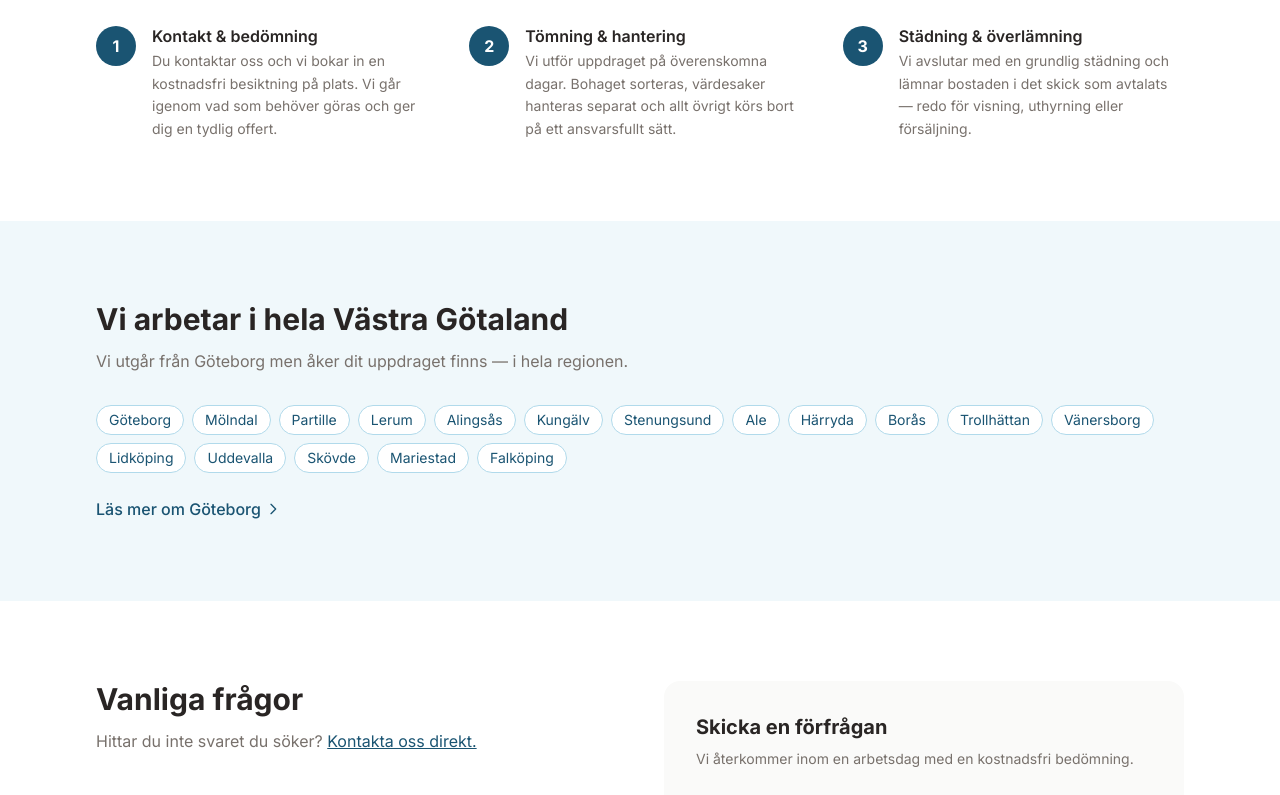
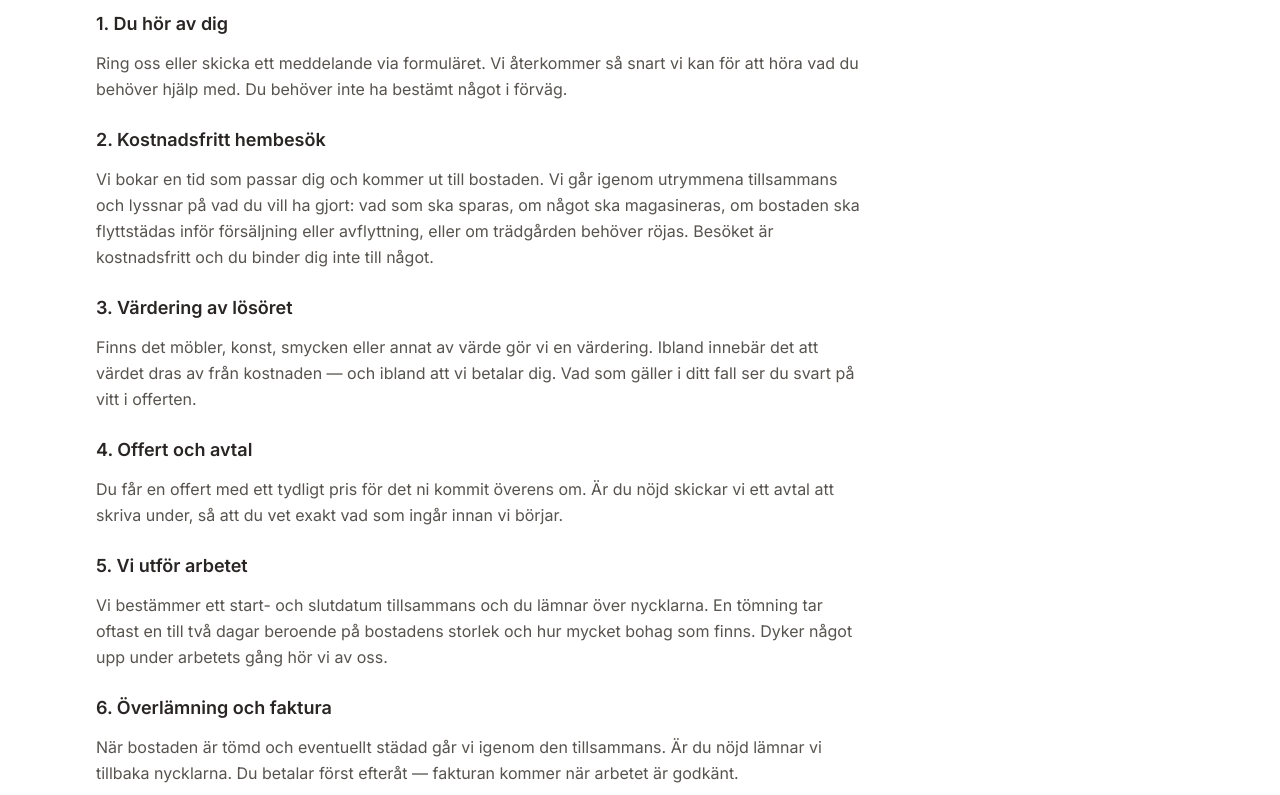
Before and after one commit to Abbe91/mydodsbo, a Next.js app: page / in a window 1280 px wide. Shown: the part 1320-2115 px from the top of the page. Built offline with nearby package versions, Linux system fonts and the light colour scheme.

Commit message:
update the project

```diff
--- a/app/page.tsx
+++ b/app/page.tsx
@@ -131,38 +131,52 @@ export default function HomePage() {
       {/* How it works */}
       <section className="section bg-white">
         <div className="container">
-          <div className="mb-10 max-w-xl">
-            <h2 className="text-2xl md:text-3xl font-bold mb-3">Så här går det till</h2>
-            <p className="text-stone-500">Tre enkla steg från kontakt till avslutat uppdrag.</p>
-          </div>
-          <div className="grid grid-cols-1 md:grid-cols-3 gap-8">
-            {[
-              {
-                step: '1',
-                heading: 'Kontakt & bedömning',
-                body: 'Du kontaktar oss och vi bokar in en kostnadsfri besiktning på plats. Vi går igenom vad som behöver göras och ger dig en tydlig offert.',
-              },
-              {
-                step: '2',
-                heading: 'Tömning & hantering',
-                body: 'Vi utför uppdraget på överenskomna dagar. Bohaget sorteras, värdesaker hanteras separat och allt övrigt körs bort på ett ansvarsfullt sätt.',
-              },
-              {
-                step: '3',
-                heading: 'Städning & överlämning',
-                body: 'Vi avslutar med en grundlig städning och lämnar bostaden i det skick som avtalats — redo för visning, uthyrning eller försäljning.',
-              },
-            ].map(({ step, heading, body }) => (
-              <div key={step} className="flex gap-4">
-                <div className="flex-shrink-0 w-10 h-10 rounded-full bg-brand-700 text-white font-bold flex items-center justify-center">
-                  {step}
-                </div>
-                <div>
-                  <h3 className="font-semibold text-stone-800 mb-1">{heading}</h3>
-                  <p className="text-stone-500 text-sm leading-relaxed">{body}</p>
-                </div>
-              </div>
-            ))}
+          <div className="prose-content">
+            <h2>Så går det till — från första kontakt till återlämnad nyckel</h2>
+
+            <h3>1. Du hör av dig</h3>
+            <p>
+              Ring oss eller skicka ett meddelande via formuläret. Vi återkommer så snart vi
+              kan för att höra vad du behöver hjälp med. Du behöver inte ha bestämt något i
+              förväg.
+            </p>
+
+            <h3>2. Kostnadsfritt hembesök</h3>
+            <p>
+              Vi bokar en tid som passar dig och kommer ut till bostaden. Vi går igenom
+              utrymmena tillsammans och lyssnar på vad du vill ha gjort: vad som ska sparas,
+              om något ska magasineras, om bostaden ska flyttstädas inför försäljning eller
+              avflyttning, eller om trädgården behöver röjas. Besöket är kostnadsfritt och du
+              binder dig inte till något.
+            </p>
+
+            <h3>3. Värdering av lösöret</h3>
+            <p>
+              Finns det möbler, konst, smycken eller annat av värde gör vi en värdering.
+              Ibland innebär det att värdet dras av från kostnaden — och ibland att vi betalar
+              dig. Vad som gäller i ditt fall ser du svart på vitt i offerten.
+            </p>
+
+            <h3>4. Offert och avtal</h3>
+            <p>
+              Du får en offert med ett tydligt pris för det ni kommit överens om. Är du nöjd
+              skickar vi ett avtal att skriva under, så att du vet exakt vad som ingår innan
+              vi börjar.
+            </p>
+
+            <h3>5. Vi utför arbetet</h3>
+            <p>
+              Vi bestämmer ett start- och slutdatum tillsammans och du lämnar över nycklarna.
+              En tömning tar oftast en till två dagar beroende på bostadens storlek och hur
+              mycket bohag som finns. Dyker något upp under arbetets gång hör vi av oss.
+            </p>
+
+            <h3>6. Överlämning och faktura</h3>
+            <p>
+              När bostaden är tömd och eventuellt städad går vi igenom den tillsammans. Är du
+              nöjd lämnar vi tillbaka nycklarna. Du betalar först efteråt — fakturan kommer
+              när arbetet är godkänt.
+            </p>
           </div>
         </div>
       </section>
@@ -223,8 +237,12 @@ export default function HomePage() {
 
             <div id="kontakt-formulär" className="bg-stone-50 rounded-2xl p-6 md:p-8">
               <h2 className="text-xl font-bold mb-2">Skicka en förfrågan</h2>
+              <p className="text-stone-500 text-sm mb-2">
+                Vi återkommer inom en arbetsdag med en kostnadsfri bedömning.
+              </p>
               <p className="text-stone-500 text-sm mb-6">
-                Vi återkommer inom en arbetsdag med en kostnadsfri bedömning.
+                Vi lämnar ett fast pris efter hembesöket, och du betalar mot faktura
+                efteråt — ingen förskottsbetalning.
               </p>
               <ContactForm />
             </div>
--- a/app/priser/page.tsx
+++ b/app/priser/page.tsx
@@ -66,43 +66,48 @@ export default function PriserPage() {
                 bara ett tydligt fast pris baserat på din specifika situation.
               </p>
 
-              {/* Pricing overview */}
-              <div className="space-y-6 mb-12">
-                <div className="bg-white border border-stone-200 rounded-xl p-6">
-                  <h2 className="text-lg font-semibold mb-1">Dödsbotömning</h2>
-                  <p className="text-stone-500 text-sm mb-3">
-                    Inkluderar inventering, sortering, hantering av bohag och bortforsling.
-                  </p>
-                  {/* TODO: Ange ditt faktiska prisintervall när du känner dig trygg med det */}
-                  <p className="text-sm text-stone-400 italic">Pris anges vid kostnadsfri bedömning på plats.</p>
-                </div>
+              <div className="prose-content">
+                <h2>Vad kostar det?</h2>
+                <p>
+                  Vi lämnar alltid ett fast pris efter hembesöket. Du vet exakt vad arbetet
+                  kostar innan vi sätter igång, och priset ändras inte längs vägen.
+                </p>
 
-                <div className="bg-white border border-stone-200 rounded-xl p-6">
-                  <h2 className="text-lg font-semibold mb-1">Dödsbostädning</h2>
-                  <p className="text-stone-500 text-sm mb-3">
-                    Grundlig städning av hela bostaden efter tömning.
-                  </p>
-                  {/* TODO: Ange ditt faktiska prisintervall */}
-                  <p className="text-sm text-stone-400 italic">Pris anges vid kostnadsfri bedömning på plats.</p>
-                </div>
+                <h3>Varför vi inte har en prislista</h3>
+                <p>
+                  Två dödsbon är sällan lika. Priset beror på hur mycket bohag som finns, hur
+                  bostaden ser ut och vad som ska göras. Därför sätter vi priset först när vi
+                  har varit på plats och sett utrymmena — det är enda sättet att ge dig en
+                  siffra som håller.
+                </p>
 
-                <div className="bg-white border border-stone-200 rounded-xl p-6">
-                  <h2 className="text-lg font-semibold mb-1">Kombinationspaket – tömning & städning</h2>
-                  <p className="text-stone-500 text-sm mb-3">
-                    Det kompletta paketet: vi hanterar allt från tömning till slutstädning.
-                  </p>
-                  {/* TODO: Beskriv paketerbjudandet och eventuell prisförmån */}
-                  <p className="text-sm text-stone-400 italic">Pris anges vid kostnadsfri bedömning på plats.</p>
-                </div>
+                <h3>Ibland kostar det ingenting</h3>
+                <p>
+                  Finns det möbler, konst eller annat av värde räknas det av mot kostnaden för
+                  arbetet. Ibland täcker värdet hela jobbet, och ibland blir det pengar över
+                  till dig. Hur det ser ut i ditt fall får du veta i offerten, innan du
+                  bestämmer dig.
+                </p>
 
-                <div className="bg-white border border-stone-200 rounded-xl p-6">
-                  <h2 className="text-lg font-semibold mb-1">Värdering & bortforsling</h2>
-                  <p className="text-stone-500 text-sm mb-3">
-                    Inventering, värdering av bohag och transport.
-                  </p>
-                  {/* TODO: Beskriv prissättning för dessa tjänster */}
-                  <p className="text-sm text-stone-400 italic">Pris anges vid kostnadsfri bedömning på plats.</p>
-                </div>
+                <h3>Det här påverkar priset</h3>
+                <ul>
+                  <li>Mängden bohag som ska tömmas</li>
+                  <li>Bostadens storlek</li>
+                  <li>
+                    Våningsplan och hiss — saknas hiss, eller är hissen för liten för möbler,
+                    behöver allt bäras i trappan
+                  </li>
+                  <li>
+                    Vilka tjänster du vill ha med, till exempel flyttstädning eller röjning
+                    av trädgården
+                  </li>
+                </ul>
+
+                <h3>Du betalar efteråt</h3>
+                <p>
+                  Fakturan kommer när arbetet är utfört och du har godkänt resultatet. Ingen
+                  förskottsbetalning.
+                </p>
               </div>
 
               <div className="mt-10 border-t border-stone-200 pt-10">
--- a/app/tjanster/bortforsling/page.tsx
+++ b/app/tjanster/bortforsling/page.tsx
@@ -5,6 +5,7 @@ import { FaqItem } from '@/components/ui/FaqItem'
 import { ContactForm } from '@/components/forms/ContactForm'
 import { ServiceJsonLd } from '@/components/seo/ServiceJsonLd'
 import { FaqPageJsonLd } from '@/components/seo/FaqPageJsonLd'
+import { VadHanderMedSakerna } from '@/components/content/VadHanderMedSakerna'
 
 export const metadata: Metadata = {
   title:       'Bortforsling av dödsbo i Göteborg',
@@ -66,7 +67,7 @@ export default function BortforslingPage() {
                 {/* TODO: Beskriv er process — hur ni sorterar, väljer mottagare, dokumenterar */}
 
                 <h2>Återbruk och återvinning</h2>
-                {/* TODO: Förklara hur ni prioriterar återbruk och vad ni lämnar till välgörenhet */}
+                <VadHanderMedSakerna only={['skanka', 'kassera']} hideHeading />
 
                 <h2>Transport och fordon</h2>
                 {/* TODO: Beskriv er fordonsflotta och hur ni hanterar transport praktiskt */}
--- /dev/null
+++ b/components/content/VadHanderMedSakerna.tsx
@@ -0,0 +1,32 @@
+import { Fragment } from 'react'
+import {
+  vadHanderMedSakernaHeading,
+  vadHanderMedSakernaId,
+  vadHanderMedSakernaSections,
+  type VadHanderMedSakernaKey,
+} from '@/content/vad-hander-med-sakerna'
+
+type Props = {
+  // Render only these subsections, in canonical order. Omit for all of them.
+  only?: VadHanderMedSakernaKey[]
+  // Skip the shared h2 — use when nesting a subset under a page's own heading.
+  hideHeading?: boolean
+}
+
+export function VadHanderMedSakerna({ only, hideHeading = false }: Props) {
+  const sections = only
+    ? vadHanderMedSakernaSections.filter(s => only.includes(s.key))
+    : vadHanderMedSakernaSections
+
+  return (
+    <>
+      {!hideHeading && <h2 id={vadHanderMedSakernaId}>{vadHanderMedSakernaHeading}</h2>}
+      {sections.map(s => (
+        <Fragment key={s.key}>
+          <h3>{s.heading}</h3>
+          <p>{s.body}</p>
+        </Fragment>
+      ))}
+    </>
+  )
+}
--- /dev/null
+++ b/content/vad-hander-med-sakerna.ts
@@ -0,0 +1,48 @@
+// Single source of truth for the "Vad händer med sakerna?" section.
+// Shown in full on /tjanster/dodsbotomning and as relevant subsets on
+// /tjanster/bortforsling and /tjanster/vardering-och-uppkop — see
+// components/content/VadHanderMedSakerna.tsx. Do not duplicate this text
+// elsewhere; render it through that component instead.
+
+export type VadHanderMedSakernaKey =
+  | 'salja'
+  | 'skanka'
+  | 'kassera'
+  | 'personliga-handlingar'
+
+export type VadHanderMedSakernaSection = {
+  key:     VadHanderMedSakernaKey
+  heading: string
+  body:    string
+}
+
+export const vadHanderMedSakernaId = 'vad-hander-med-sakerna'
+
+export const vadHanderMedSakernaHeading = 'Vad händer med sakerna?'
+
+export const vadHanderMedSakernaSections: VadHanderMedSakernaSection[] = [
+  {
+    key:     'salja',
+    heading: 'Sådant som kan säljas vidare',
+    body:
+      'Möbler, husgeråd och annat i gott skick säljer vi vidare, bland annat via Blocket och Tradera. Vad försäljningen ger redovisar vi för dig, och beloppet räknas av mot kostnaden för arbetet.',
+  },
+  {
+    key:     'skanka',
+    heading: 'Sådant som kan skänkas',
+    body:
+      'Saker som fortfarande är användbara men inte går att sälja erbjuder vi till second hand-verksamheter och hjälporganisationer i Göteborg. Hellre att något kommer till nytta än att det slängs.',
+  },
+  {
+    key:     'kassera',
+    heading: 'Sådant som måste kasseras',
+    body:
+      'Det som inte går att sälja eller skänka lämnar vi på närmaste återvinningscentral — vi kör inte bohaget längre än nödvändigt. Allt sorteras och lämnas enligt gällande regler.',
+  },
+  {
+    key:     'personliga-handlingar',
+    heading: 'Personliga handlingar',
+    body:
+      'Brev, fotografier, betyg, bankpapper och andra personliga dokument hanterar vi varsamt. Det du vill spara samlar vi ihop och överlämnar till dig. Resten destrueras på ett säkert sätt — inget personligt material hamnar i en container.',
+  },
+]
```
Also changed, not shown: app/om-oss/page.tsx (+29 -7 lines), app/tjanster/dodsbotomning/page.tsx (+5 -5 lines), app/tjanster/vardering-och-uppkop/page.tsx (+8 -0 lines).
